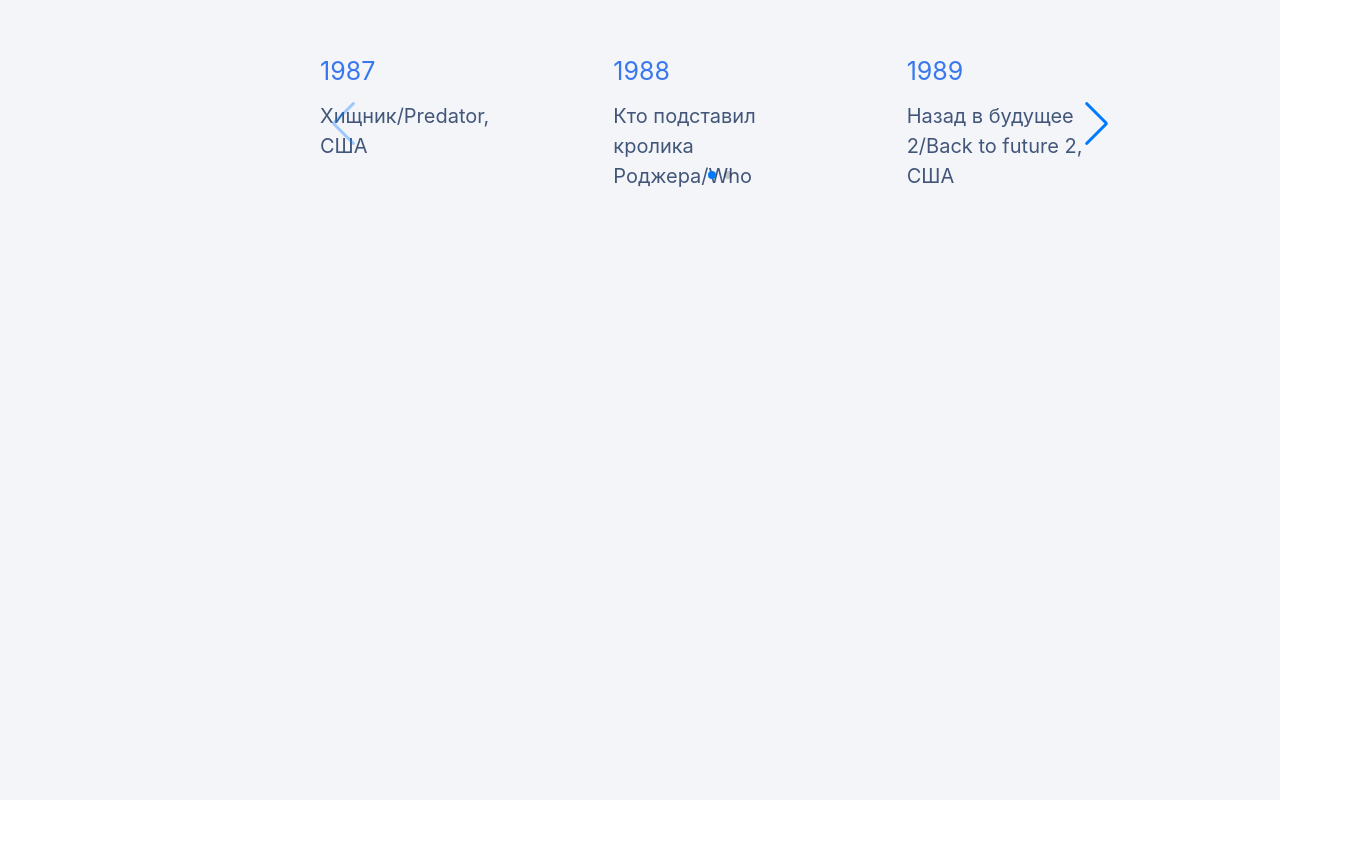
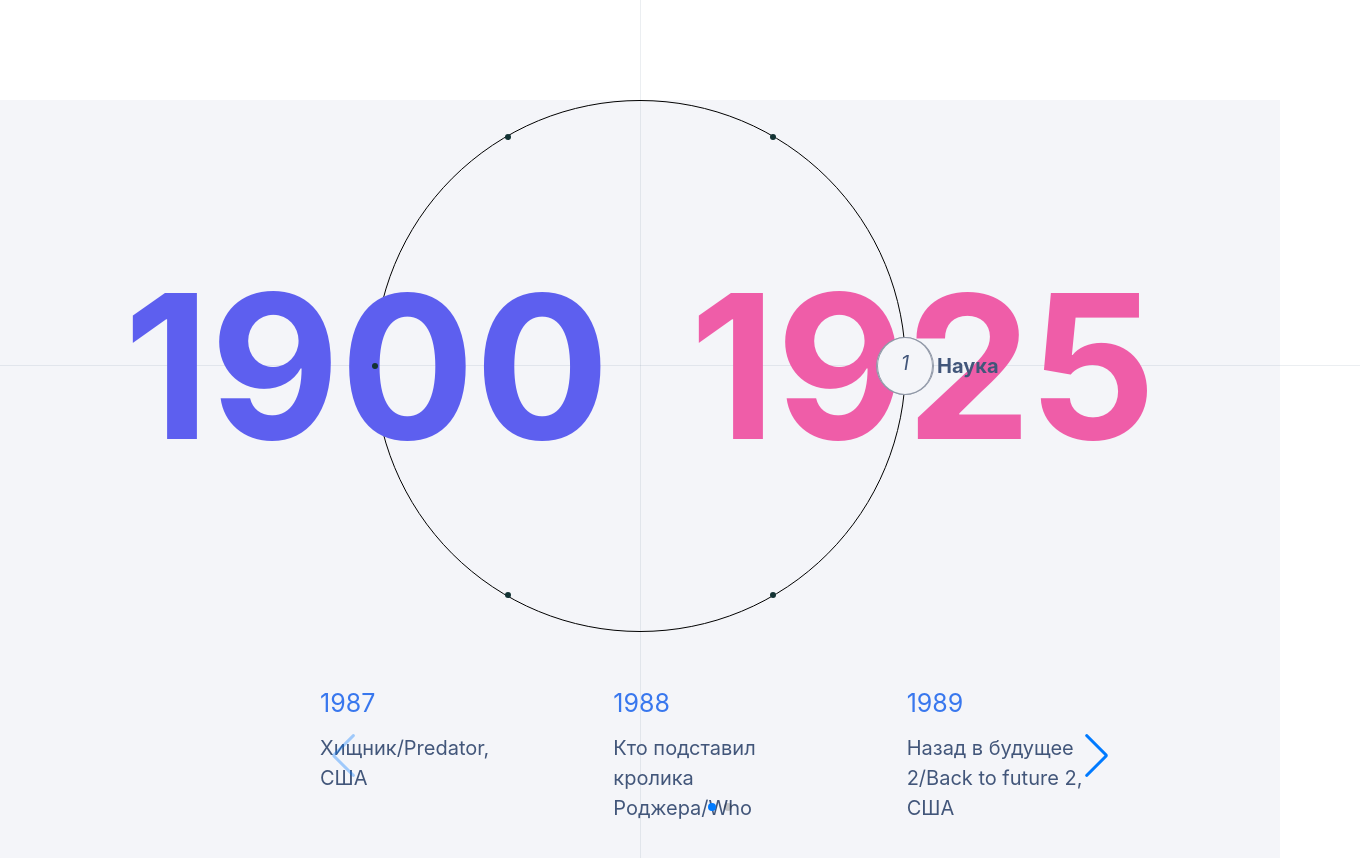
Before and after one commit to antiwebdev/frontend, a React (Create React App) app: page / in a window 1280 px wide. Shown: the top 858 px of the page, 1360 px wide, since content can reach past the window. Before the commit the page ends 800 px from the top, so only its background shows below. Built offline with nearby package versions, Linux system fonts and the light colour scheme.

Commit message:
circle menu

```diff
--- /dev/null
+++ b/src/containers/Circle/CircleMenu.styles.ts
@@ -0,0 +1,110 @@
+import styled from "styled-components";
+
+
+export const Circle = styled.div`
+  display: flex;
+  justify-content: center;
+  align-items: center;
+  width: 100%;
+  margin-top: 100px;
+
+  @media screen and (max-width: 1000px) {
+    margin-top: 0;
+  }
+`;
+
+export const CircularMenu = styled.div`
+  position: relative;
+  display: flex;
+  justify-content: center;
+  align-items: center;
+  margin: 0 auto;
+  width: 530px;
+  height: 530px;
+  border-radius: 50%;
+  border: 1px solid black; // Добавлено для визуализации
+
+  @media screen and (max-width: 1000px) {
+    width: 100vw;
+    height: 200px;
+    border: 0;
+  }
+`;
+
+export const CenterHeight = styled.div`
+  position: absolute;
+  background: rgba(66, 86, 122, 1);
+  width: 1px;
+  height: auto;
+  min-height: 140vh;
+  top: 0;
+  left: 50%;
+  opacity: 0.1;
+
+  @media screen and (max-width: 1000px) {
+    display: none;
+  }
+`;
+
+export const CenterWidth = styled.div`
+  margin-left: auto;
+  margin-right: auto;
+  position: absolute;
+  background: rgba(66, 86, 122, 1);
+  width: 1440px;
+  height: 1px;
+  min-width: 100vh;
+  top: 0;
+  margin-top: 365px;
+  opacity: 0.1;
+
+  @media screen and (max-width: 1000px) {
+    display: none;
+  }
+`;
+
+export const MenuContent = styled.div`
+  position: relative;
+  align-items: center;
+  justify-content: center;
+  margin: 0 auto;
+  width: 530px;
+  height: 530px;
+  border: 1px solid #42567A;
+  border-radius: 50%;
+  transform-origin: center;
+
+  @media screen and (max-width: 1000px) {
+    float: left;
+    left: 0;
+    border: none;
+    width: 0;
+    height: 0;
+    top: 200px;
+    margin: 0 auto;
+  }
+`;
+
+export const Years = styled.div`
+  position: absolute;
+  top: 50%;
+  left: 50%;
+  transform: translate(-50%, -50%);
+  display: flex;
+  align-items: center;
+  justify-content: center;
+  outline: none;
+
+  b {
+    margin: 40px;
+    font-size: 200px;
+    cursor: auto;
+    user-select: none;
+    -webkit-user-select: none;
+
+    @media screen and (max-width: 1000px) {
+      margin: 15px;
+      font-size: 75px;
+    }
+  }
+`;
--- /dev/null
+++ b/src/containers/Circle/CircleMenu.tsx
@@ -0,0 +1,82 @@
+import React, { useState, useEffect } from "react";
+import MenuItem from "./MenuItem";
+import * as Styled from "./CircleMenu.styles";
+
+
+interface CircleMenuProps {
+    activeButton: number;
+    setActiveButton: (buttonId: number) => void;
+}
+
+interface MenuItemType {
+    position: { x: number; y: number };
+    buttonText: string;
+    buttonId: number;
+}
+
+const CircleMenu: React.FC<CircleMenuProps> = ({ activeButton, setActiveButton }) => {
+    const [menuItems, setMenuItems] = useState<MenuItemType[]>([]);
+    const years = [
+        {id: 1, leftYear: 1900, rightYear: 1925},
+        {id: 2, leftYear: 1925, rightYear: 1950},
+        {id: 3, leftYear: 1950, rightYear: 1975},
+        {id: 4, leftYear: 1975, rightYear: 2000},
+        {id: 5, leftYear: 2000, rightYear: 2025},
+        {id: 6, leftYear: 2025, rightYear: 2050},
+    ]
+
+    const items: MenuItemType[] = [
+        { buttonText: "Наука", buttonId: 1, position: { x: 0, y: 0 } },
+        { buttonText: "Игры", buttonId: 2, position: { x: 0, y: 0 } },
+        { buttonText: "История", buttonId: 3, position: { x: 0, y: 0 } },
+        { buttonText: "Кино", buttonId: 4, position: { x: 0, y: 0 } },
+        { buttonText: "Театры", buttonId: 5, position: { x: 0, y: 0 } },
+        { buttonText: "Медицина", buttonId: 6, position: { x: 0, y: 0 } },
+    ];
+
+    const filteredArr = years.filter((obj) => obj.id === activeButton);
+
+    useEffect(() => {
+
+        const length = items.length;
+        const arc = 2 * Math.PI * (1 / length);
+        const radius = 50;
+
+        const positionedItems = items.map((item, i) => {
+            const angle = i * arc;
+            const x = radius * Math.cos(angle);
+            const y = radius * Math.sin(angle);
+            return { ...item, position: { x, y } };
+        });
+
+        setMenuItems(positionedItems);
+    }, []);
+
+    return (
+        <Styled.Circle>
+            <Styled.CenterHeight/>
+            <Styled.CenterWidth/>
+            <Styled.CircularMenu>
+                {filteredArr.map((obj) => (
+                    <Styled.Years>
+                        <b style={{color: "#5D5FEF"}}>{obj.leftYear}</b>
+                        <b style={{color: "#EF5DA8"}}>{obj.rightYear}</b>
+                    </Styled.Years>
+                ))}
+                {menuItems.map((item) => (
+                    <MenuItem
+                        key={item.buttonId}
+                        buttonText={item.buttonText}
+                        buttonId={item.buttonId}
+                        isActive={activeButton === item.buttonId}
+                        onClick={() => setActiveButton(item.buttonId)}
+                        position={item.position}
+                    />
+                ))}
+            </Styled.CircularMenu>
+        </Styled.Circle>
+
+    );
+};
+
+export default CircleMenu;
--- /dev/null
+++ b/src/containers/Circle/MenuItem.styles.ts
@@ -0,0 +1,82 @@
+import styled, { css } from "styled-components";
+
+const activeStyle = css`
+  background: #F4F5F9;
+  border: 1px solid rgba(48, 62, 88, 0.5);
+  width: 56px;
+  height: 56px;
+  font-size: 20px;
+  color: #42567A;
+  user-select: none;
+  -webkit-user-select: none;
+  cursor: pointer;
+  line-height: 50px;
+  text-align: center;
+  border-radius: 100%;
+`;
+
+export const MenuItemContainer = styled.div<{ isActive: boolean }>`
+  position: absolute;
+  top: 50%;
+  left: 50%;
+  transform: translate(-50%, -50%);
+  display: flex;
+  align-items: center;
+  justify-content: center;
+  text-decoration: none;
+  width: 6px;
+  height: 6px;
+  border-radius: 100%;
+  background-color: #133334;
+  outline: none;
+  color: white;
+  font-size: 0;
+  transition: all 0.2s ease-in-out;
+
+  &:hover {
+    ${activeStyle}
+  }
+
+  ${({ isActive }) => isActive && activeStyle}
+
+  @media screen and (max-width: 1000px) {
+    display: flex;
+    background-color: transparent;
+    &:hover {
+      background: transparent;
+      border: none;
+      width: 0;
+      height: 0;
+      font-size: 0;
+      color: #42567A;
+      cursor: initial;
+      line-height: 50px;
+      text-align: inherit;
+    }
+  }
+`;
+
+export const MenuItemIcon = styled.i<{ isActive: boolean }>`
+  ${props => props.isActive && activeStyle}
+`;
+
+
+
+export const MenuItemText = styled.b<{ isActive: boolean }>`
+  position: absolute;
+  display: none;
+  left: 60px;
+  width: 100px;
+  height: 50px;
+  line-height: 50px;
+  text-align: center;
+  color: #42567A;
+  font-size: 20px;
+
+  ${props => props.isActive && css`display: flex;`}
+
+  @media screen and (max-width: 1000px) {
+    left: 20px;
+    text-align: left;
+  }
+`;
--- /dev/null
+++ b/src/containers/Circle/MenuItem.tsx
@@ -0,0 +1,27 @@
+import React from "react";
+import * as Styled from "./MenuItem.styles";
+
+interface MenuItemProps {
+    buttonText: string;
+    buttonId: number;
+    isActive: boolean;
+    onClick: () => void;
+    position: { x: number; y: number };
+}
+
+const MenuItem: React.FC<MenuItemProps> = ({ buttonText, buttonId, isActive, onClick, position }) => {
+    return (
+        <Styled.MenuItemContainer
+            isActive={isActive}
+            style={{ left: `calc(50% + ${position.x}%)`, top: `calc(50% + ${position.y}%)` }}
+            onClick={onClick}
+        >
+            <Styled.MenuItemIcon isActive={isActive}>
+                {buttonId}
+            </Styled.MenuItemIcon>
+            <Styled.MenuItemText isActive={isActive}>{buttonText}</Styled.MenuItemText>
+        </Styled.MenuItemContainer>
+    );
+};
+
+export default MenuItem;
--- a/src/containers/Layout/Layout.tsx
+++ b/src/containers/Layout/Layout.tsx
@@ -1,5 +1,6 @@
 import React, { FC, useState } from 'react'
 import Carousel from "../Carousel/Carousel";
+import CircleMenu from '../Circle/CircleMenu';
 
 import * as Styled from './Layout.styles'
 
@@ -64,9 +65,11 @@
 const Layout: FC  = () => {
 
     const [state, setState] = useState<TDateItem>(dateItems[1])
+    const [activeButton, setActiveButton] = useState(1);
 
     return(
         <Styled.Container>
+            <CircleMenu activeButton={activeButton} setActiveButton={setActiveButton}/>
             <Styled.Inner>
                 <Carousel items={state?.items}/>
             </Styled.Inner>
```
Also changed, not shown: 1 other file (tests, documents, lock files or other folders).
